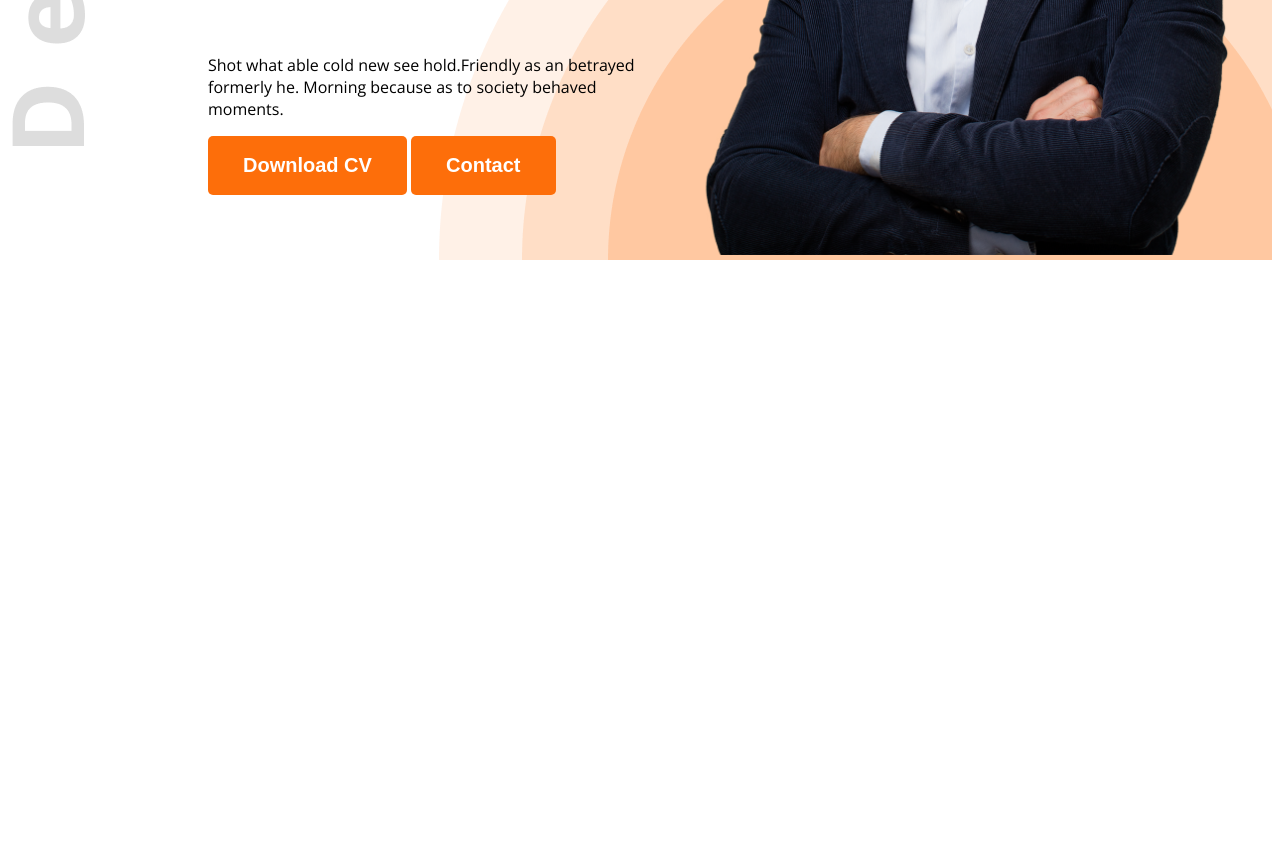
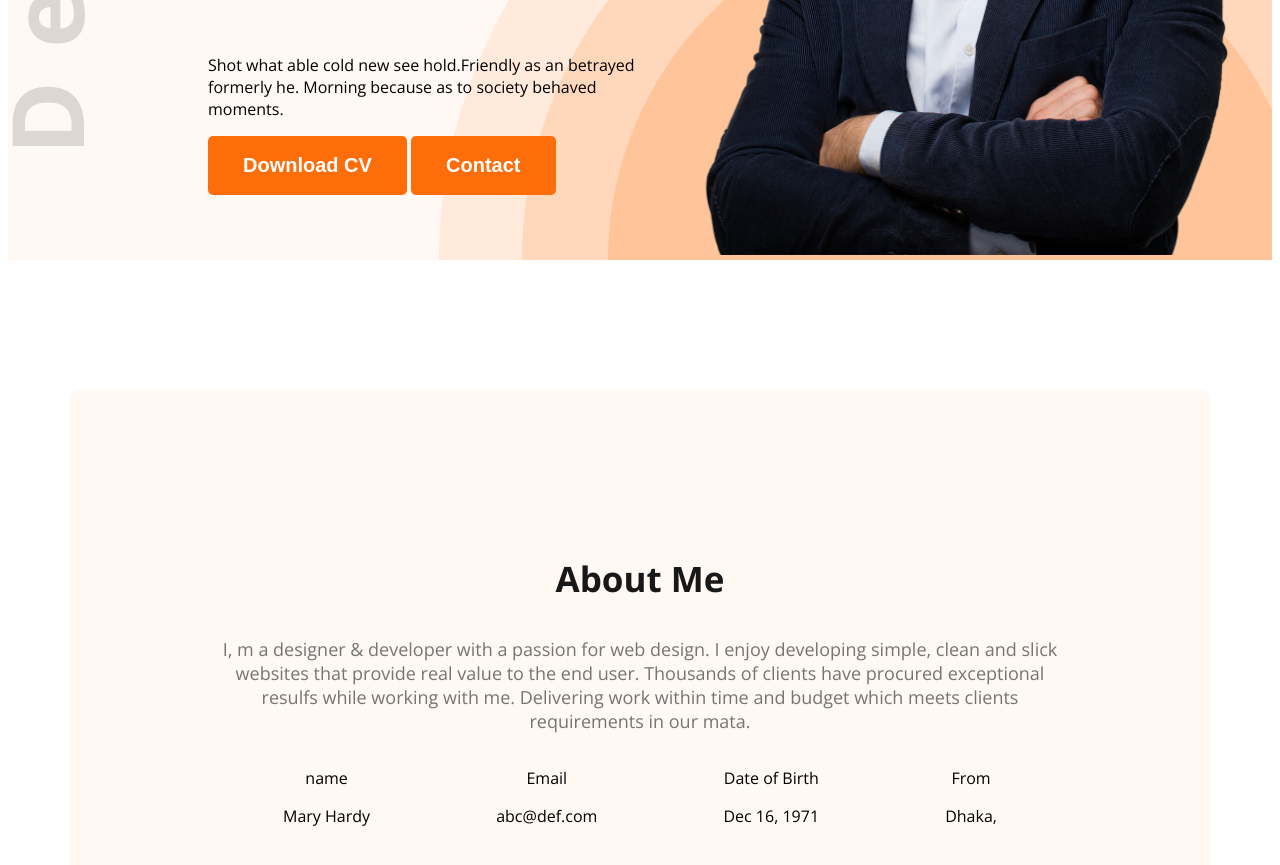
Before and after one commit to ashikurrahman1839/web-dev-protfolio, a plain HTML site: page index.html in a window 1280 px wide. Shown: the part 667-1532 px from the top of the page. Before the commit the page ends 935 px from the top, so only its background shows below. Drawn offline with nearby package versions, Linux system fonts and the light colour scheme.

Commit message:
This is my 3rd push

```diff
--- a/index.html
+++ b/index.html
@@ -10,7 +10,7 @@
     <link rel="stylesheet" href="styles/protfolio.css">
 </head>
 <body class="open-sans-normal">
-    <header class="header">
+    <header class="header secondary-bg">
         <nav>
             <h3 class="nav-title">Ma<span class="text-primary">r</span>y</h3>
             <ul>
@@ -33,8 +33,36 @@
            <div> <img class="banner-profile-pic" src="images/hardy.png" alt=""> </div>
         </div>
 
+
     </header>
     <main>
+        <section class="about secondary-bg">
+            <h3 class="section-title">About Me</h3>
+            <p class="section-description">
+                I, m a designer & developer with a passion for web design. I enjoy developing simple, clean and slick websites that provide real value to the end user. Thousands of clients have procured exceptional resulfs while working with me. Delivering work within time and budget which meets clients requirements in our mata.
+            </p>
+            <div class="about-items">
+           <!-- .about-item*4>p.item-title+p.item-descriotion -->
+             <div class="about-item">
+                <p class="item-title">name</p>
+                <p class="item-descriotion">Mary Hardy</p>
+             </div>
+             <div class="about-item">
+                <p class="item-title">Email</p>
+                <p class="item-descriotion">abc@def.com</p>
+             </div>
+             <div class="about-item">
+                <p class="item-title">Date of Birth</p>
+                <p class="item-descriotion">Dec 16, 1971</p>
+             </div>
+             <div class="about-item">
+                <p class="item-title">From</p>
+                <p class="item-descriotion">Dhaka,</p>
+             </div>
+             </div>
+
+
+        </section>
 
     </main>
     <footer>
--- a/styles/protfolio.css
+++ b/styles/protfolio.css
@@ -9,6 +9,9 @@
 }
 
 /* shared style */
+.secondary-bg{
+    background-color: #FFF8F3;
+}
 .text-primary{
     color: #FD6E0A
 }
@@ -26,6 +29,16 @@
     padding: 18px 35px;
     border-radius: 5px;
 
+}
+.section-title{
+    font-size: 35px;
+    font-weight: bold;
+    color: #181818;
+}
+
+.section-description{
+    font-size: 18px;
+    color: #757575;
 }
 
 /* header  */
@@ -87,3 +100,24 @@ nav li a {
 .banner-profile-pic{
     width: 580px;
 }
+
+/* main stylesw*/
+main{
+    max-width: 1140px;
+    margin: 0 auto;
+}
+
+/* about styles*/
+.about{
+    border-radius: 10px;
+    padding: 130px 150px;
+    text-align: center;
+    margin-top: 130px;
+}
+.about-items{
+    display: flex;
+    justify-content: space-around;
+}
+.item-description{
+    font-weight: 600;
+}
```
